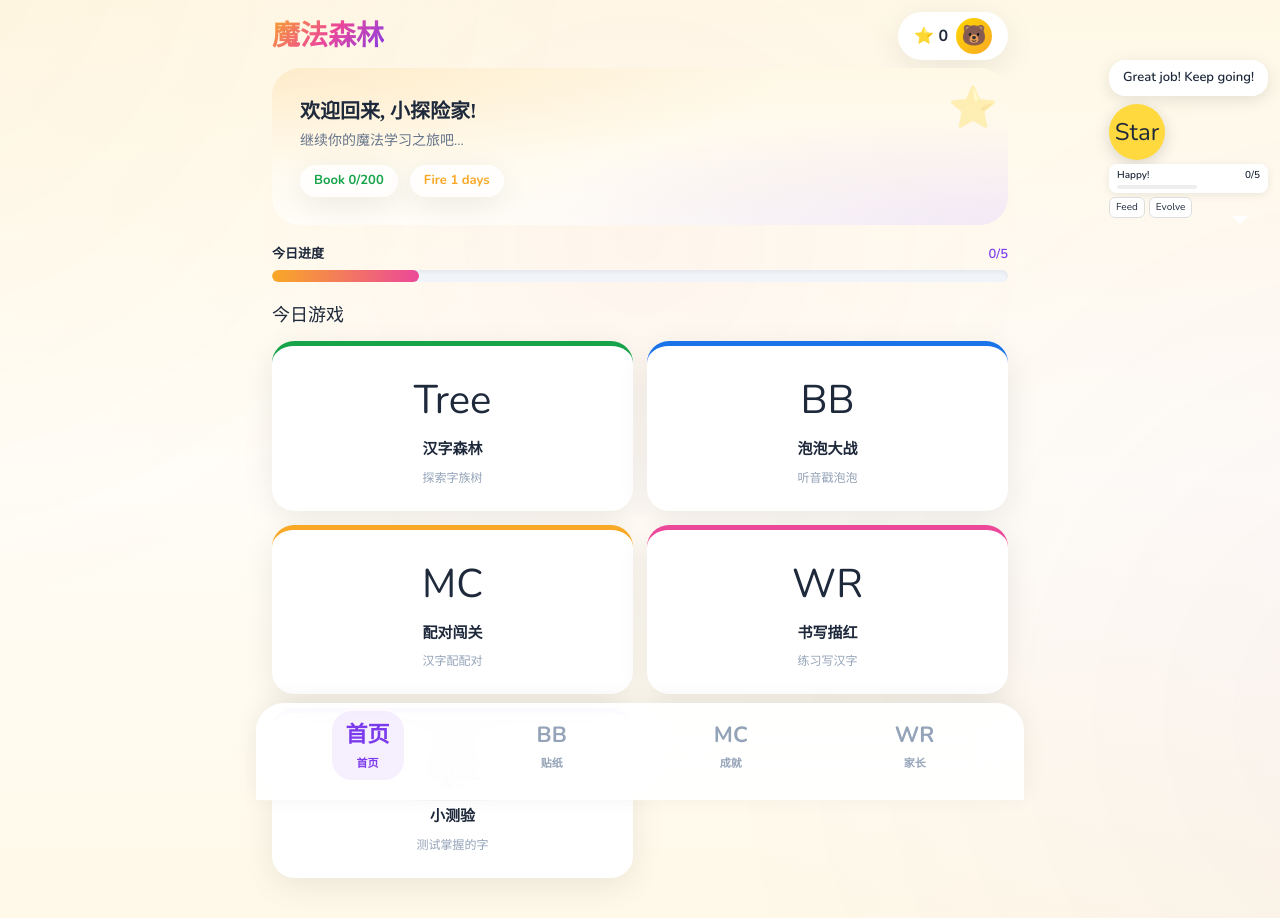
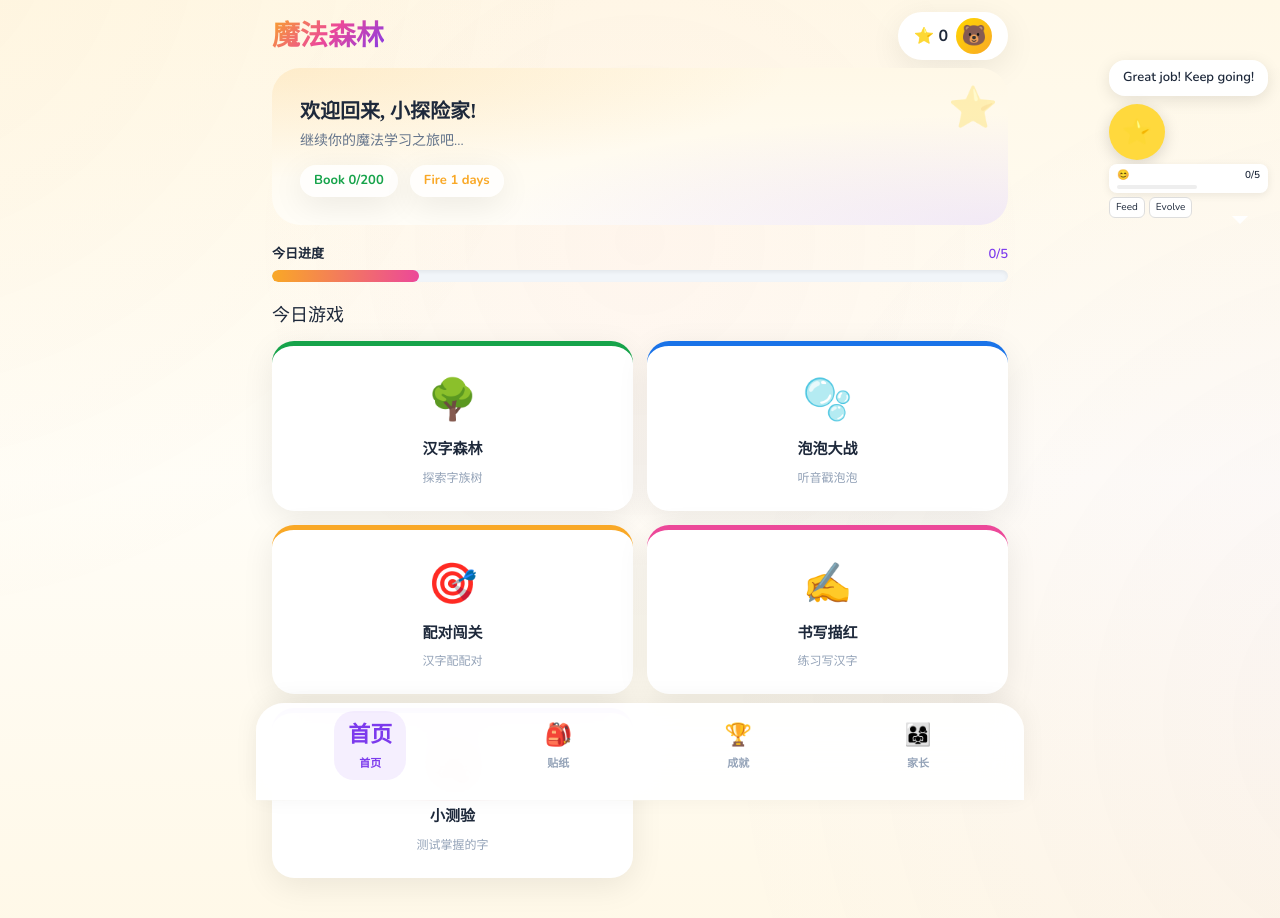
Before and after one commit to zengyforex123456/literacy-kids-app, a React (Vite) app: page /#/ in a window 1280 px wide. Shown: the top 918 px of the page. Built offline with nearby package versions, Linux system fonts and the light colour scheme; a web font is replaced by a local one.

Commit message:
fix: 彻底中文化 — emoji图标+宠物+测验词全部替换英文

```diff
--- a/src/app/App.tsx
+++ b/src/app/App.tsx
@@ -14,11 +14,11 @@ import { EyeCareOverlay } from '../shared/components/EyeCareOverlay'
 import { seedWords } from '../shared/db/repository'
 
 const QUIZ_WORDS = [
-  { chinese:'山',pinyin:'shan',emoji:'Mountain' },
-  { chinese:'水',pinyin:'shui',emoji:'Water' },
-  { chinese:'火',pinyin:'huo',emoji:'Fire' },
-  { chinese:'木',pinyin:'mu',emoji:'Tree' },
-  { chinese:'人',pinyin:'ren',emoji:'Person' },
+  { chinese:'山',pinyin:'shan',emoji:'⛰️' },
+  { chinese:'水',pinyin:'shui',emoji:'💧' },
+  { chinese:'火',pinyin:'huo',emoji:'🔥' },
+  { chinese:'木',pinyin:'mu',emoji:'🌳' },
+  { chinese:'人',pinyin:'ren',emoji:'🧍' },
 ]
 
 export default function App() {
--- a/src/screens/home/HomeScreen.tsx
+++ b/src/screens/home/HomeScreen.tsx
@@ -7,11 +7,11 @@ import { SimplePet } from '../../shared/components/SimplePet'
 import { DailyBox } from '../../shared/components/DailyBox'
 
 const GAMES = [
-  { id:'treasure-hunt',emoji:'Tree',label:'汉字森林',desc:'探索字族树',color:'#16A34A' },
-  { id:'bubble-pop',emoji:'BB',label:'泡泡大战',desc:'听音戳泡泡',color:'#1A73E8' },
-  { id:'matching',emoji:'MC',label:'配对闯关',desc:'汉字配配对',color:'#F9A826' },
-  { id:'writing',emoji:'WR',label:'书写描红',desc:'练习写汉字',color:'#EC4899' },
-  { id:'quiz',emoji:'QZ',label:'小测验',desc:'测试掌握的字',color:'#7C3AED' },
+  { id:'treasure-hunt',emoji:'🌳',label:'汉字森林',desc:'探索字族树',color:'#16A34A' },
+  { id:'bubble-pop',emoji:'🫧',label:'泡泡大战',desc:'听音戳泡泡',color:'#1A73E8' },
+  { id:'matching',emoji:'🎯',label:'配对闯关',desc:'汉字配配对',color:'#F9A826' },
+  { id:'writing',emoji:'✍️',label:'书写描红',desc:'练习写汉字',color:'#EC4899' },
+  { id:'quiz',emoji:'🧠',label:'小测验',desc:'测试掌握的字',color:'#7C3AED' },
 ]
 
 export function HomeScreen() {
@@ -100,9 +100,9 @@ export function HomeScreen() {
       }}>
         {[
           { icon:'首页',label:'首页',active:true,onClick:() => navigate('/') },
-          { icon:'BB',label:'贴纸',onClick:() => navigate('/rewards') },
-          { icon:'MC',label:'成就',onClick:() => navigate('/rewards') },
-          { icon:'WR',label:'家长',onClick:() => navigate('/parent') },
+          { icon:'🎒',label:'贴纸',onClick:() => navigate('/rewards') },
+          { icon:'🏆',label:'成就',onClick:() => navigate('/rewards') },
+          { icon:'👨‍👩‍👧',label:'家长',onClick:() => navigate('/parent') },
         ].map(item => (
           <div key={item.label} onClick={item.onClick}
             style={{ display:'flex',flexDirection:'column',alignItems:'center',gap:4,
--- a/src/shared/components/SimplePet.tsx
+++ b/src/shared/components/SimplePet.tsx
@@ -16,18 +16,18 @@ interface PetState {
 }
 
 const PET_SPRITES: Record<PetMood, string> = {
-  sleeping: 'Zzz',
-  hungry: 'Hungry',
-  happy: 'Happy!',
-  excited: 'Wow!!',
-  evolving: 'Evolve!',
+  sleeping: '💤',
+  hungry: '😋',
+  happy: '😊',
+  excited: '🥳',
+  evolving: '✨',
 }
 
 const ELEMENT_EMOJI: Record<PetElement, string> = {
-  fire: 'Fire',
-  water: 'Water',
-  wood: 'Leaf',
-  neutral: 'Star',
+  fire: '🔥',
+  water: '💧',
+  wood: '🌿',
+  neutral: '⭐',
 }
 
 export function SimplePet() {
```
